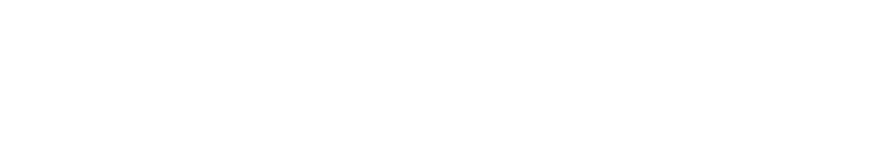
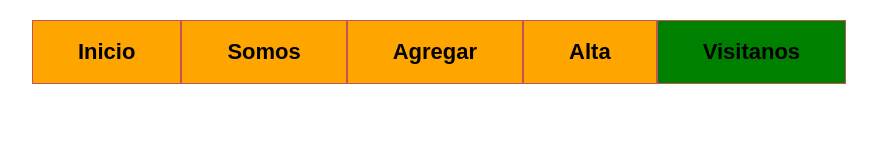
Before and after one commit to CriisUx/OrdinorioSegundoParcial, a plain HTML site: page visitarnos.html in a window 1280 px wide. Shown: the whole page, without its empty margins (201-1078 px from the left). Drawn offline with Linux system fonts and the light colour scheme.

Commit message:
nav creado

```diff
--- /dev/null
+++ b/css/nav.css
@@ -0,0 +1,35 @@
+*{
+    margin: 0;
+    padding: 0;
+    box-sizing: border-box;
+}
+
+body{
+    background-color: white;
+    font-family: Arial, Helvetica, sans-serif;
+}
+
+nav{
+    width: 70%;
+    margin: 20px auto 70px auto;
+    display: flex;
+    justify-content: center;
+}
+
+nav a{
+    padding: 18px 45px;
+    background-color: orange;
+    text-decoration: none;
+    color: black;
+    font-size: 22px;
+    font-weight: bold;
+    border: 1px solid rgb(190, 86, 86);
+}
+
+nav a:hover{
+    background-color: rgb(31, 231, 31);
+}
+
+.activo{
+    background-color: green;
+}
--- a/visitarnos.html
+++ b/visitarnos.html
@@ -4,8 +4,17 @@
     <meta charset="UTF-8">
     <meta name="viewport" content="width=device-width, initial-scale=1.0">
     <title>Ordinario Segundo Parcial</title>
+    <link rel="stylesheet" href="css/nav.css">
 </head>
 <body>
+     <nav>
+        <a href="index.html">Inicio</a>
+        <a href="somos.html">Somos</a>
+        <a href="agregar.html">Agregar</a>
+        <a href="alta.html">Alta</a>
+        <a href="visitarnos.html" class="activo">Visitanos</a>
+    </nav>
+</body>
 
 </body>
 </html>
```
Also changed, not shown: agregar.html (+9 -0 lines), alta.html (+8 -1 lines), index.html (+9 -0 lines), somos.html (+8 -0 lines), css/alta.css (added).
